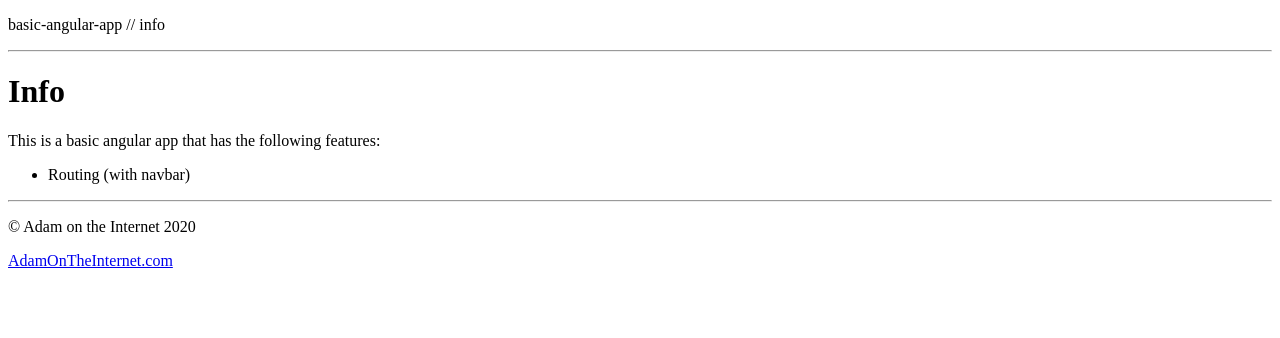
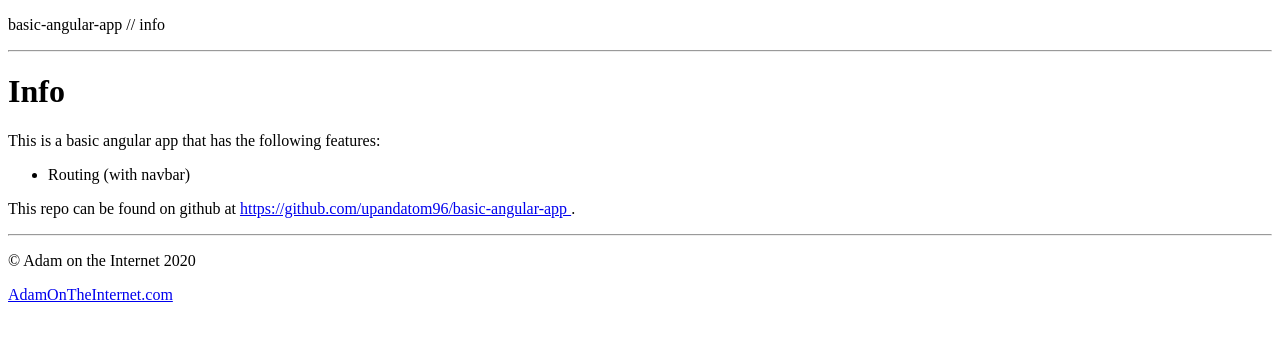
Before and after one commit to adam-on-the-internet/basic-angular-app, an Angular app: page /info in a window 1280 px wide. Shown: the top 338 px of the page. Built offline with nearby package versions, Linux system fonts and the light colour scheme.

Commit message:
add github link

```diff
--- a/src/app/components/info/info.component.html
+++ b/src/app/components/info/info.component.html
@@ -10,4 +10,11 @@
   <ul>
     <li>Routing (with navbar)</li>
   </ul>
+  <p>
+    This repo can be found on github at
+    <a target="_blank" href="https://github.com/upandatom96/basic-angular-app">
+      https://github.com/upandatom96/basic-angular-app
+    </a>
+    .
+  </p>
 </div>
```
